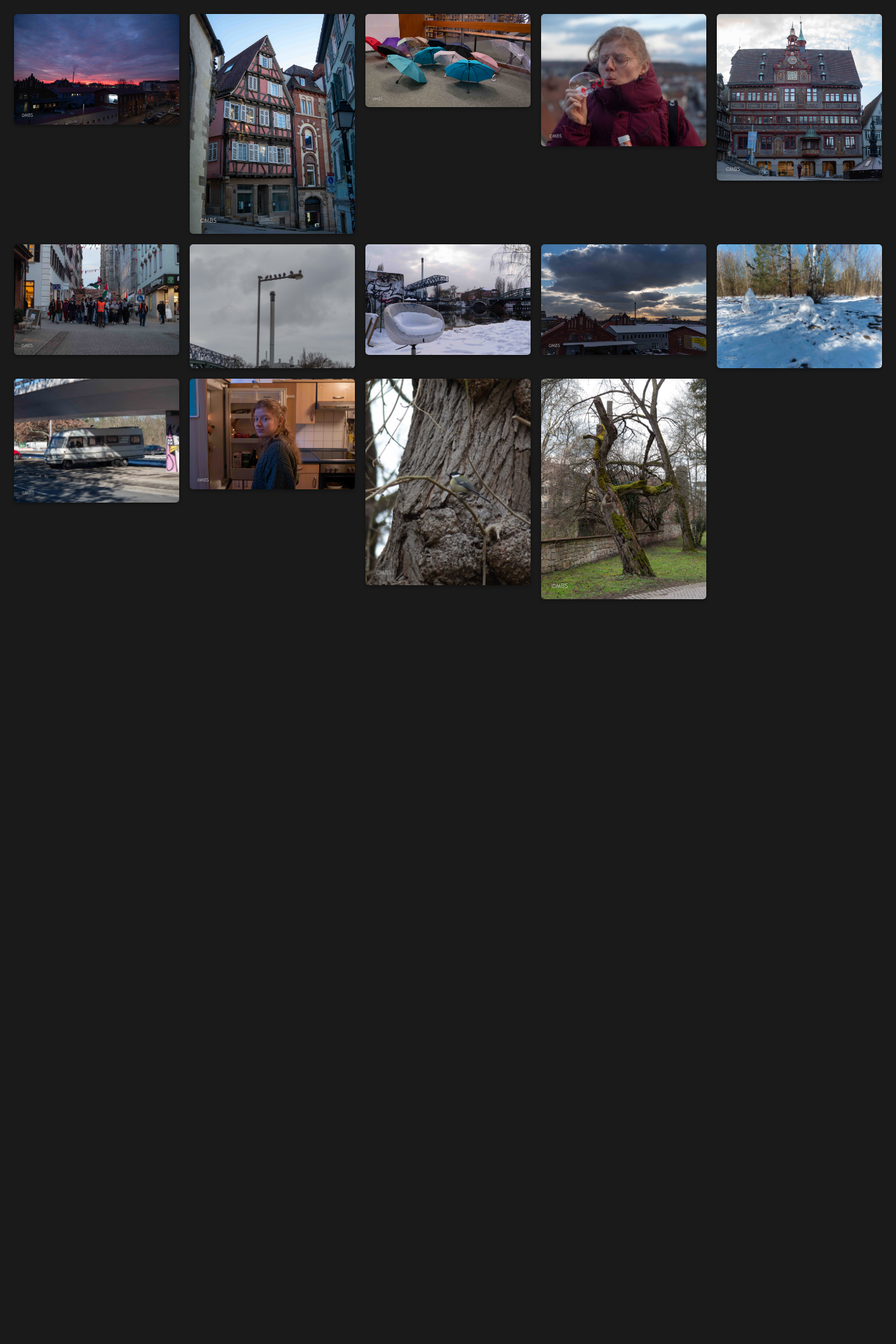
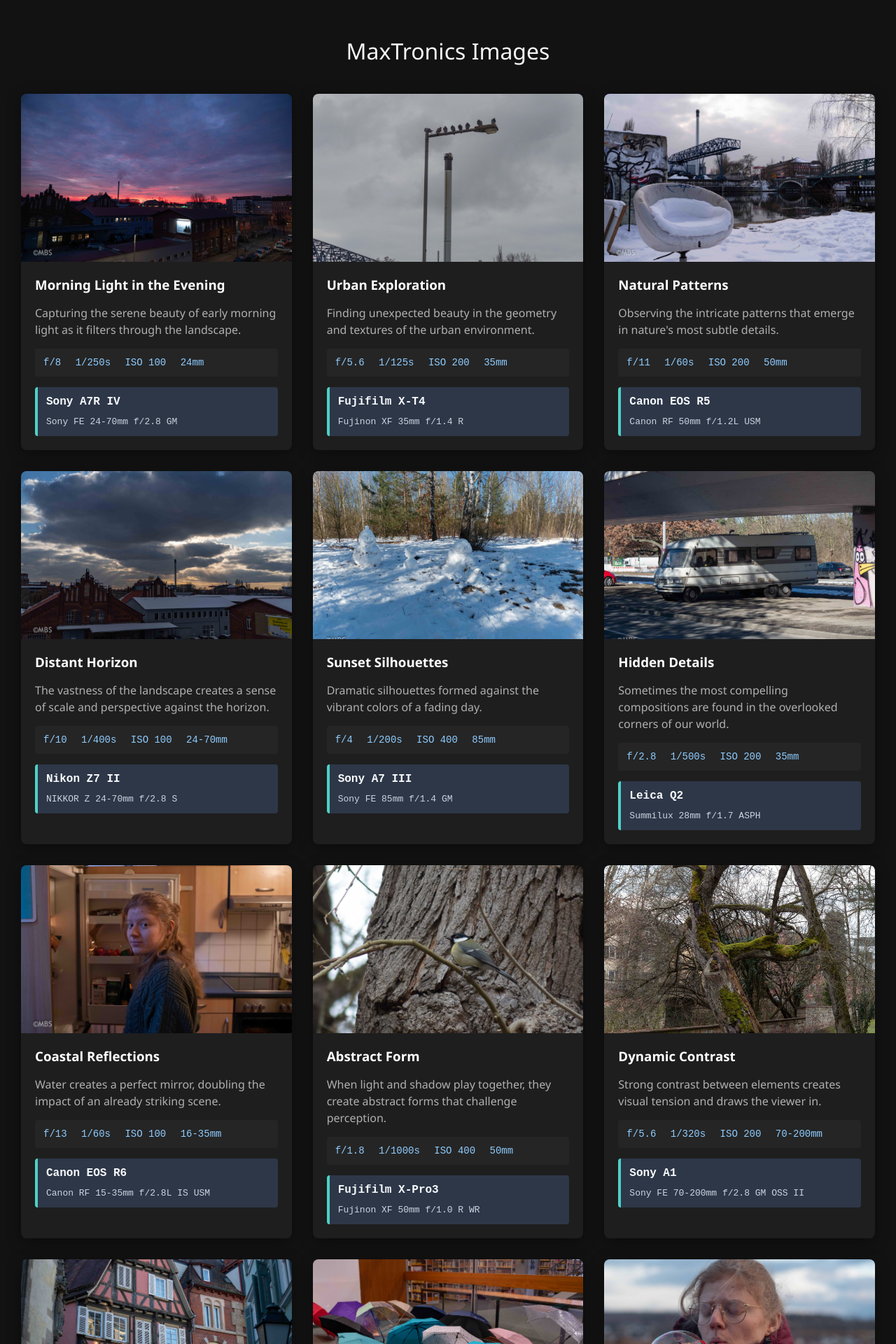
Before and after one commit to Bloodwing1/Bloodwing1.github.io, a Jekyll site: the page built from index.md, in a window 1280 px wide. Shown: the top 1920 px of the page at 70% size. Built offline with Jekyll 4.4.1, drawn with Linux system fonts in a browser that asks for light colours; before the commit the page ends 900 px from its top, so only the background shows below that; some of the changed text lies outside the part shown.

Commit message:
Systematized the gallery, added camera and lens model and settings

```diff
--- a/_config.yml
+++ b/_config.yml
@@ -1,3 +1,3 @@
-url: "" # the base hostname & protocol for your site, e.g. http://example.com
+url: "https://bloodwing1.github.io" # the base hostname & protocol for your site, e.g. http://example.com
 baseurl: "" # the subpath of your site, e.g. /blog
-title: "" # the name of your site, e.g. ACME Corp.
+title: "MaxTronics Images" # the name of your site, e.g. ACME Corp.
--- /dev/null
+++ b/_data/gallery.yml
@@ -0,0 +1,169 @@
+# Gallery images data
+images:
+  - title: "Morning Light in the Evening"
+    path: "/assets/WebPics/Web (1 of 14).jpg"
+    description: "Capturing the serene beauty of early morning light as it filters through the landscape."
+    settings:
+      aperture: "f/8"
+      shutter_speed: "1/250s"
+      iso: "ISO 100"
+      focal_length: "24mm"
+    camera:
+      model: "Sony A7R IV"
+      lens: "Sony FE 24-70mm f/2.8 GM"
+
+  - title: "Urban Exploration"
+    path: "/assets/WebPics/Web (2 of 14).jpg"
+    description: "Finding unexpected beauty in the geometry and textures of the urban environment."
+    settings:
+      aperture: "f/5.6"
+      shutter_speed: "1/125s"
+      iso: "ISO 200"
+      focal_length: "35mm"
+    camera:
+      model: "Fujifilm X-T4"
+      lens: "Fujinon XF 35mm f/1.4 R"
+
+  - title: "Natural Patterns"
+    path: "/assets/WebPics/Web (3 of 14).jpg"
+    description: "Observing the intricate patterns that emerge in nature's most subtle details."
+    settings:
+      aperture: "f/11"
+      shutter_speed: "1/60s"
+      iso: "ISO 200"
+      focal_length: "50mm"
+    camera:
+      model: "Canon EOS R5"
+      lens: "Canon RF 50mm f/1.2L USM"
+
+  - title: "Distant Horizon"
+    path: "/assets/WebPics/Web (4 of 14).jpg"
+    description: "The vastness of the landscape creates a sense of scale and perspective against the horizon."
+    settings:
+      aperture: "f/10"
+      shutter_speed: "1/400s"
+      iso: "ISO 100"
+      focal_length: "24-70mm"
+    camera:
+      model: "Nikon Z7 II"
+      lens: "NIKKOR Z 24-70mm f/2.8 S"
+
+  - title: "Sunset Silhouettes"
+    path: "/assets/WebPics/Web (5 of 14).jpg"
+    description: "Dramatic silhouettes formed against the vibrant colors of a fading day."
+    settings:
+      aperture: "f/4"
+      shutter_speed: "1/200s"
+      iso: "ISO 400"
+      focal_length: "85mm"
+    camera:
+      model: "Sony A7 III"
+      lens: "Sony FE 85mm f/1.4 GM"
+
+  - title: "Hidden Details"
+    path: "/assets/WebPics/Web (6 of 14).jpg"
+    description: "Sometimes the most compelling compositions are found in the overlooked corners of our world."
+    settings:
+      aperture: "f/2.8"
+      shutter_speed: "1/500s"
+      iso: "ISO 200"
+      focal_length: "35mm"
+    camera:
+      model: "Leica Q2"
+      lens: "Summilux 28mm f/1.7 ASPH"
+
+  - title: "Coastal Reflections"
+    path: "/assets/WebPics/Web (7 of 14).jpg"
+    description: "Water creates a perfect mirror, doubling the impact of an already striking scene."
+    settings:
+      aperture: "f/13"
+      shutter_speed: "1/60s"
+      iso: "ISO 100"
+      focal_length: "16-35mm"
+    camera:
+      model: "Canon EOS R6"
+      lens: "Canon RF 15-35mm f/2.8L IS USM"
+
+  - title: "Abstract Form"
+    path: "/assets/WebPics/Web (8 of 14).jpg"
+    description: "When light and shadow play together, they create abstract forms that challenge perception."
+    settings:
+      aperture: "f/1.8"
+      shutter_speed: "1/1000s"
+      iso: "ISO 400"
+      focal_length: "50mm"
+    camera:
+      model: "Fujifilm X-Pro3"
+      lens: "Fujinon XF 50mm f/1.0 R WR"
+
+  - title: "Dynamic Contrast"
+    path: "/assets/WebPics/Web (9 of 14).jpg"
+    description: "Strong contrast between elements creates visual tension and draws the viewer in."
+    settings:
+      aperture: "f/5.6"
+      shutter_speed: "1/320s"
+      iso: "ISO 200"
+      focal_length: "70-200mm"
+    camera:
+      model: "Sony A1"
+      lens: "Sony FE 70-200mm f/2.8 GM OSS II"
+
+  - title: "Tranquil Waters"
+    path: "/assets/WebPics/Web (10 of 14).jpg"
+    description: "The stillness of water in perfect harmony with its surroundings creates a sense of peace."
+    settings:
+      aperture: "f/8"
+      shutter_speed: "1/125s"
+      iso: "ISO 100"
+      focal_length: "24mm"
+    camera:
+      model: "Nikon Z9"
+      lens: "NIKKOR Z 24mm f/1.8 S"
+
+  - title: "Natural Framing"
+    path: "/assets/WebPics/Web (11 of 14).jpg"
+    description: "Using elements within the scene to create a natural frame that guides the eye."
+    settings:
+      aperture: "f/4"
+      shutter_speed: "1/250s"
+      iso: "ISO 400"
+      focal_length: "35mm"
+    camera:
+      model: "Leica M10-R"
+      lens: "Leica Summilux-M 35mm f/1.4 ASPH"
+
+  - title: "Minimalist Composition"
+    path: "/assets/WebPics/Web (12 of 14).jpg"
+    description: "Sometimes less is more - a simple composition that speaks volumes through negative space."
+    settings:
+      aperture: "f/11"
+      shutter_speed: "1/400s"
+      iso: "ISO 100"
+      focal_length: "50mm"
+    camera:
+      model: "Hasselblad X2D 100C"
+      lens: "XCD 45P"
+
+  - title: "Dramatic Light"
+    path: "/assets/WebPics/Web (13 of 14).jpg"
+    description: "When light breaks through clouds, it creates dramatic spotlights on the landscape below."
+    settings:
+      aperture: "f/8"
+      shutter_speed: "1/160s"
+      iso: "ISO 200"
+      focal_length: "24-70mm"
+    camera:
+      model: "Canon EOS R3"
+      lens: "Canon RF 24-70mm f/2.8L IS USM"
+
+  - title: "Visual Rhythm"
+    path: "/assets/WebPics/Web (14 of 14).jpg"
+    description: "Repeated elements create a visual rhythm that carries the eye through the frame."
+    settings:
+      aperture: "f/5.6"
+      shutter_speed: "1/200s"
+      iso: "ISO 200"
+      focal_length: "70mm"
+    camera:
+      model: "Fujifilm GFX 100S"
+      lens: "GF 45-100mm f/4 R LM OIS WR"
--- a/_includes/gallery.html
+++ b/_includes/gallery.html
@@ -1,2 +1,24 @@
-{% for image in site.static_files %}{% if image.path contains "assets/WebPics" %}{% if image.extname == ".jpg" or image.extname == ".png" or image.extname == ".gif" %}![Gallery Image]({{ image.path | relative_url }})
-{% endif %}{% endif %}{% endfor %}
+<div class="gallery">
+  {% for image in site.data.gallery.images %}
+    <!-- Image {{ forloop.index }} -->
+    <div class="image-card">
+      <div class="image-container">
+        <img src="{{ image.path }}" alt="Gallery Image">
+      </div>
+      <div class="description">
+        <h3>{{ image.title }}</h3>
+        <p>{{ image.description }}</p>
+        <div class="camera-settings">
+          <span>{{ image.settings.aperture }}</span>
+          <span>{{ image.settings.shutter_speed }}</span>
+          <span>{{ image.settings.iso }}</span>
+          <span>{{ image.settings.focal_length }}</span>
+        </div>
+        <div class="camera-model">
+          <span class="model">{{ image.camera.model }}</span>
+          <span class="lens">{{ image.camera.lens }}</span>
+        </div>
+      </div>
+    </div>
+  {% endfor %}
+</div>
--- /dev/null
+++ b/_layouts/home.html
@@ -0,0 +1,8 @@
+---
+layout: default
+---
+
+<header>
+	<h1>{{ site.title }}</h1>
+</header>
+	    {{ content }}
--- a/assets/css/main.css
+++ b/assets/css/main.css
@@ -1,20 +1,123 @@
   body {
+      font-family: 'Segoe UI', Roboto, Oxygen, Ubuntu, Cantarell, sans-serif;
+      background-color: #121212;
+      color: #e0e0e0;
+      padding: 30px;
+      margin: 0;
+    }
+
+    h1 {
+      font-weight: 300;
+      text-align: center;
+      margin-bottom: 40px;
+      color: #f5f5f5;
+    }
+
+    /* Gallery container */
+    .gallery {
       display: grid;
-  grid-template-columns: repeat(auto-fill, minmax(200px, 1fr));
-  gap: 15px;
-  background-color: #1a1a1a;
-  margin: 0;
+      grid-template-columns: repeat(auto-fill, minmax(320px, 1fr));
+      gap: 30px;
+      max-width: 1400px;
+      margin: 0 auto;
+    }
+
+    /* Image card */
+    .image-card {
+      border-radius: 8px;
+      overflow: hidden;
+      background-color: #1e1e1e;
+      box-shadow: 0 4px 20px rgba(0, 0, 0, 0.4);
+      transition: transform 0.3s ease, box-shadow 0.3s ease;
+    }
+
+    .image-card:hover {
+      transform: translateY(-5px);
+      box-shadow: 0 10px 25px rgba(0, 0, 0, 0.5);
+    }
+
+    /* Image container */
+    .image-container {
+      width: 100%;
+      height: 240px;
+      overflow: hidden;
+    }
+
+    .image-container img {
+      width: 100%;
+      height: 100%;
+      object-fit: cover;
+      transition: transform 0.5s ease;
+    }
+
+    .image-card:hover .image-container img {
+      transform: scale(1.05);
+    }
+
+    /* Description container */
+    .description {
       padding: 20px;
     }
 
-p {
-  display: contents; /* Removes <p> from layout, making <img> direct children of body */
+    .description h3 {
+      margin-top: 0;
+      margin-bottom: 10px;
+      color: #ffffff;
     }
 
-img {
-  width: 100%;
-  height: auto;
-  object-fit: cover;
-  border-radius: 5px;
-  box-shadow: 0 2px 5px rgba(0, 0, 0, 0.3);
+    .description p {
+      margin-bottom: 15px;
+      line-height: 1.5;
+      color: #b0b0b0;
     }
+
+    /* Camera settings */
+    .camera-settings {
+      background-color: #252525;
+      padding: 12px;
+      border-radius: 4px;
+      font-family: 'Courier New', monospace;
+      font-size: 14px;
+      color: #8eccff;
+      margin-top: 15px;
+    }
+
+    .camera-settings span {
+      display: inline-block;
+      margin-right: 12px;
+    }
+
+    /* Camera model and lens */
+    .camera-model {
+      background-color: #2d3748;
+      border-radius: 4px;
+      padding: 12px;
+      margin-top: 15px;
+      border-left: 4px solid #4fd1c5;
+    }
+
+    .camera-model .model {
+      font-family: 'Courier New', monospace;
+      font-weight: bold;
+      color: #f8fafc;
+      display: block;
+      margin-bottom: 6px;
+    }
+
+    .camera-model .lens {
+      font-family: 'Courier New', monospace;
+      color: #cbd5e0;
+      font-size: 13px;
+    }
+
+    /* Media query for smaller screens */
+    @media (max-width: 768px) {
+      .gallery {
+        grid-template-columns: repeat(auto-fill, minmax(280px, 1fr));
+        gap: 20px;
+      }
+
+      body {
+        padding: 15px;
+      }
+    }
```
Also changed, not shown: index.md (+1 -1 lines). Lines whose indentation alone changed are shown as unchanged.
